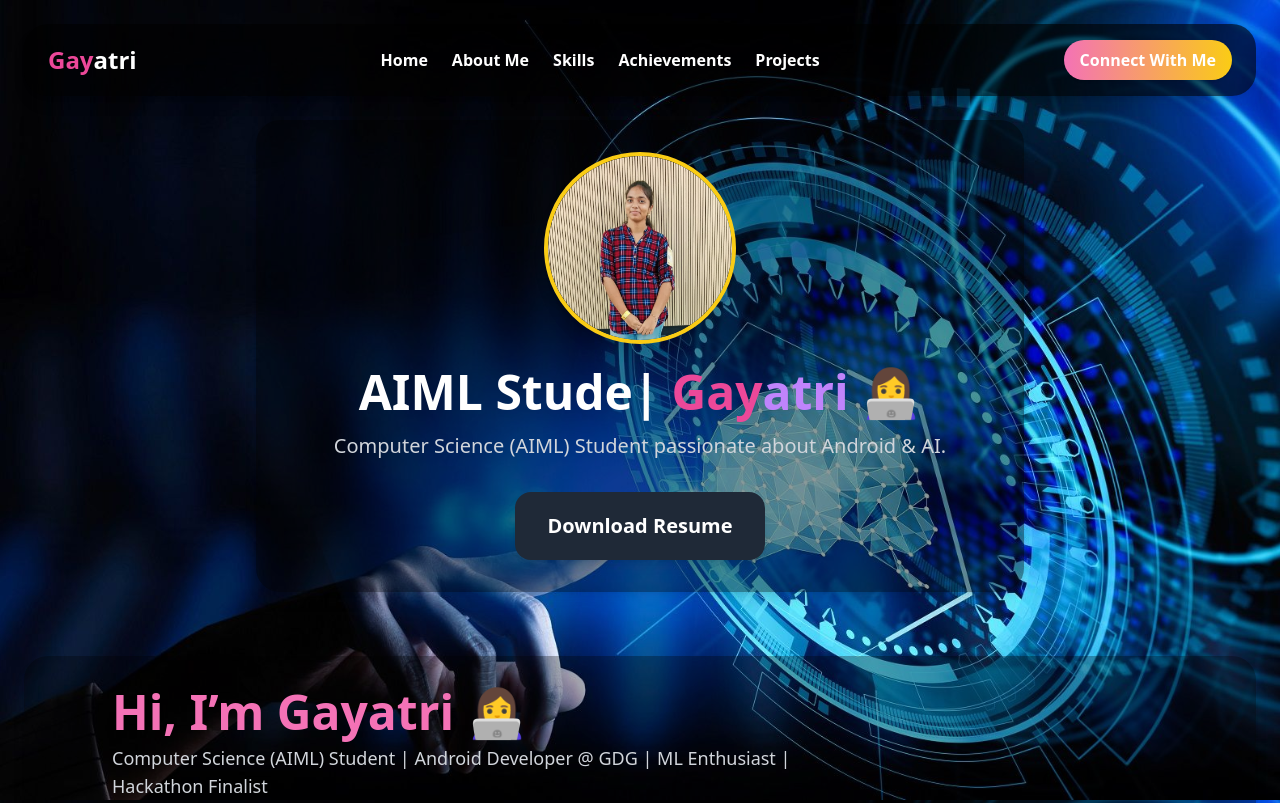
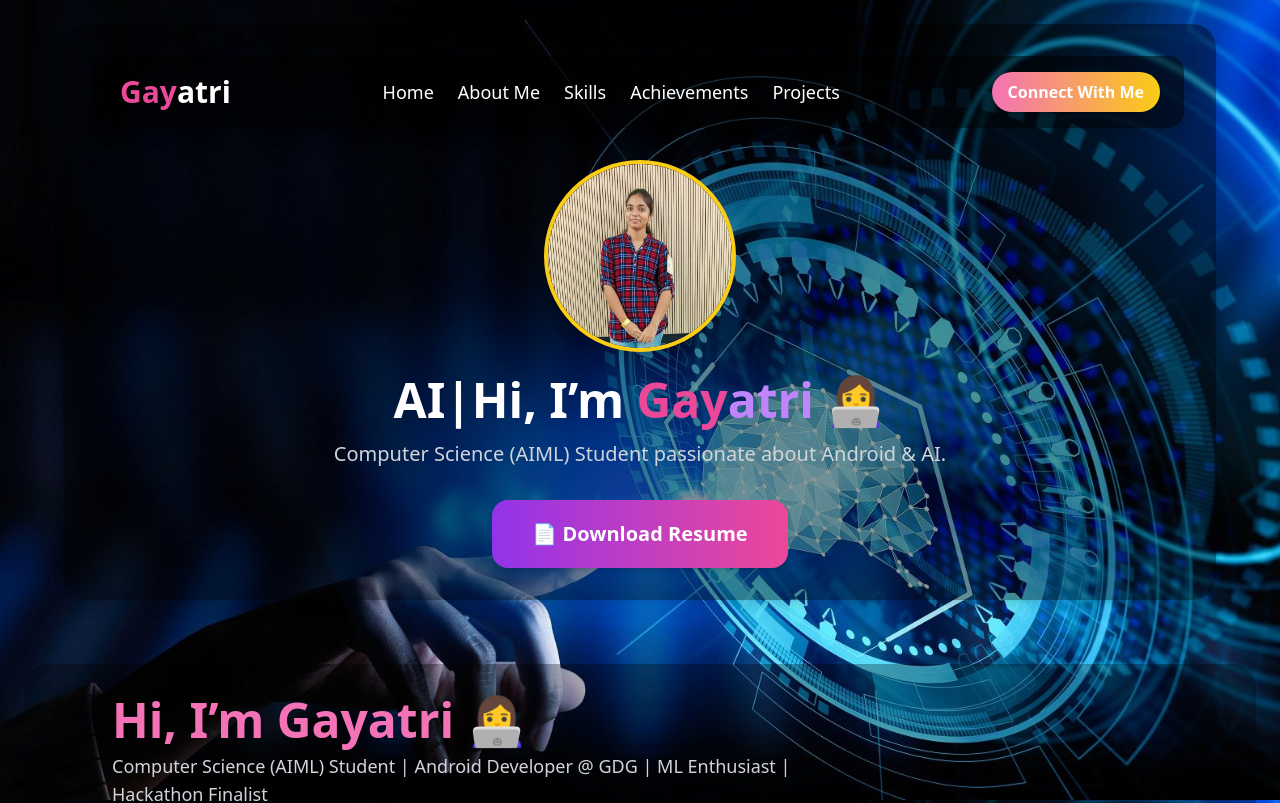
Before and after one commit to gayatrihub/my_port, a React (Create React App) app: page / in a window 1280 px wide. Shown: the top 803 px of the page. Built offline with nearby package versions, Linux system fonts and the light colour scheme.

Commit message:
Update App.js

```diff
--- a/src/App.js
+++ b/src/App.js
@@ -157,24 +157,27 @@ function App() {
       className="min-h-screen bg-cover bg-center bg-fixed p-6 font-sans"
       style={{ backgroundImage: "url('bg2.jpg')" }}
     >
+    {/* Topbar + HeroSection Combined */}
+<section className="bg-black bg-opacity-40 rounded-3xl shadow-lg p-8 mb-16 max-w-6xl mx-auto">
+
   {/* Topbar */}
-     <nav className="flex justify-between items-center px-6 py-4 bg-black bg-opacity-60 rounded-3xl shadow-lg mb-6">
-        <div className="text-2xl font-bold">
+  <nav className="flex justify-between items-center px-6 py-4 bg-black bg-opacity-50 rounded-2xl shadow-lg mb-8">
+    <div className="text-3xl font-bold">
       <span className="text-pink-500">Gay</span><span className="text-white">atri</span>
     </div>
-        <ul className="flex gap-6 text-white font-semibold">
-         <li><a href="#hero">Home</a></li>
-          <li><a href="#about">About Me</a></li>
-          <li><a href="#skills">Skills</a></li>
-          <li><a href="#achievements">Achievements</a></li>
-          <li><a href="#projects">Projects</a></li>
+    <ul className="flex gap-6 text-white font-medium text-lg">
+      <li><a href="#hero" className="hover:text-pink-400">Home</a></li>
+      <li><a href="#about" className="hover:text-pink-400">About Me</a></li>
+      <li><a href="#skills" className="hover:text-pink-400">Skills</a></li>
+      <li><a href="#achievements" className="hover:text-pink-400">Achievements</a></li>
+      <li><a href="#projects" className="hover:text-pink-400">Projects</a></li>
     </ul>
     <a href="#contact" className="bg-gradient-to-r from-pink-400 to-yellow-400 text-white font-bold py-2 px-4 rounded-full shadow hover:opacity-90">
       Connect With Me
     </a>
   </nav>
+
   {/* Hero Profile Section */}
-<section className="bg-black bg-opacity-40 rounded-3xl shadow-lg p-8 mb-16 text-center max-w-3xl mx-auto">
   <motion.img
     src="circle_profile.png"
     alt="Gayatri"
@@ -184,36 +187,41 @@ function App() {
     transition={{ duration: 1 }}
   />
 
-  {/* Animated intro line with colored name */}
-  <h1 className="mt-6 text-4xl sm:text-5xl font-extrabold leading-snug text-white">
+  <h1 className="mt-6 text-4xl sm:text-5xl font-extrabold leading-snug text-white text-center">
     <TypeAnimation
       sequence={[
-        'Hi, I’m', 1000,
-        'Android Developer @ GDG 🚀', 2000,
-        'AIML Student | SIH Finalist 🎯', 2000,
+        () => {
+          document.getElementById("animated-text").innerHTML =
+            'Hi, I’m <span class="text-pink-500">Gay</span><span class="text-purple-400">atri</span> 👩‍💻';
+        },
+        2000,
+        'Android Developer @ GDG 🚀',
+        2000,
+        'AIML Student | SIH Finalist 🎯',
+        2000,
       ]}
       speed={50}
+      wrapper="span"
       repeat={Infinity}
-      wrapper="span"
     />
-    <span className="ml-3">
-      <span className="text-pink-500">Gay</span>
-      <span className="text-purple-400">atri</span> 👩‍💻
-    </span>
+    <span id="animated-text" />
   </h1>
 
-  <p className="text-gray-300 mt-4 text-lg sm:text-xl">
+  <p className="text-gray-300 mt-4 text-lg sm:text-xl text-center">
     Computer Science (AIML) Student passionate about Android & AI.
   </p>
 
+  {/* Resume Button Styled Like Alex Portfolio */}
+  <div className="text-center">
     <a
       href="/Gayatri_Resume.pdf"
       target="_blank"
       rel="noopener noreferrer"
-    className="inline-block mt-8 px-8 py-5 bg-gray-800 text-white text-xl font-semibold rounded-2xl shadow-lg hover:bg-gray-700 transition"
+      className="inline-block mt-8 px-10 py-5 text-white text-xl font-bold bg-gradient-to-r from-purple-600 to-pink-500 rounded-2xl shadow-md hover:scale-105 transition duration-300"
     >
-    Download Resume
+      📄 Download Resume
     </a>
+  </div>
 </section>
 
 
```
Lines whose indentation alone changed are shown as unchanged.
